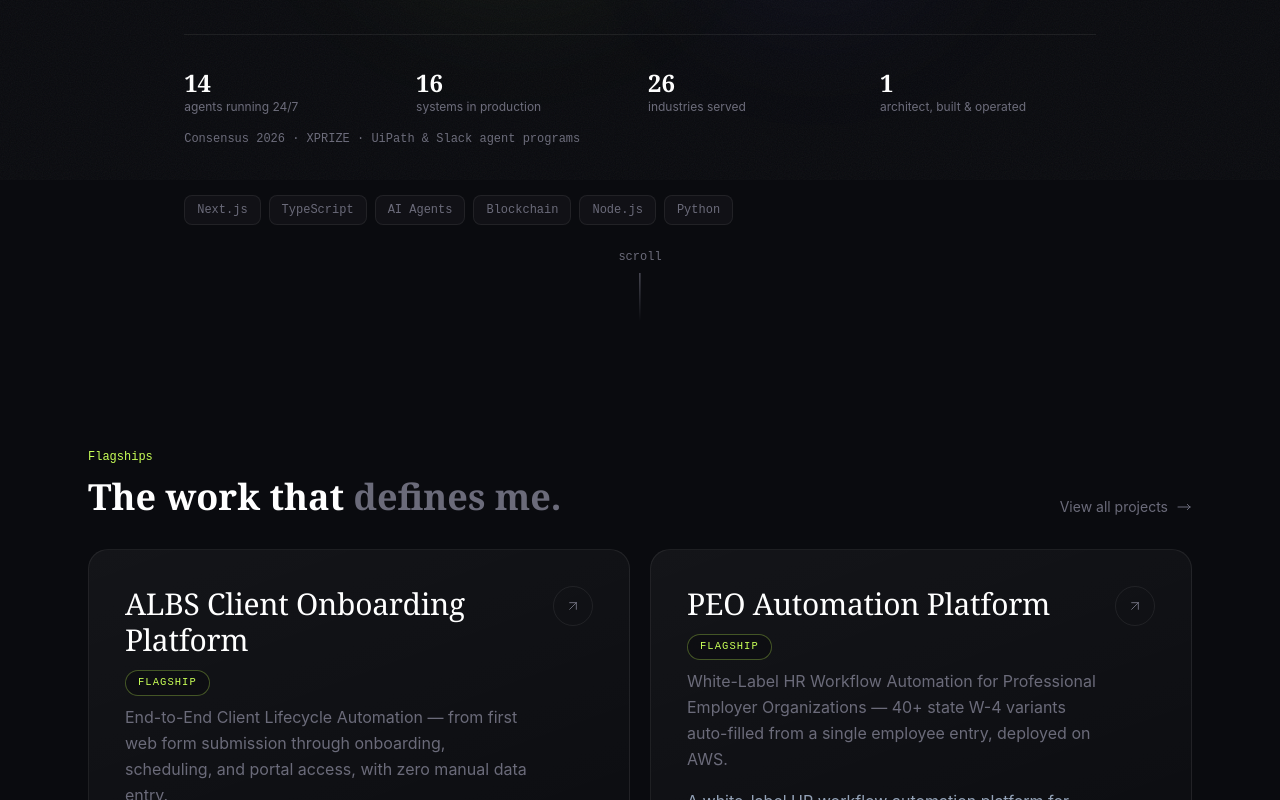
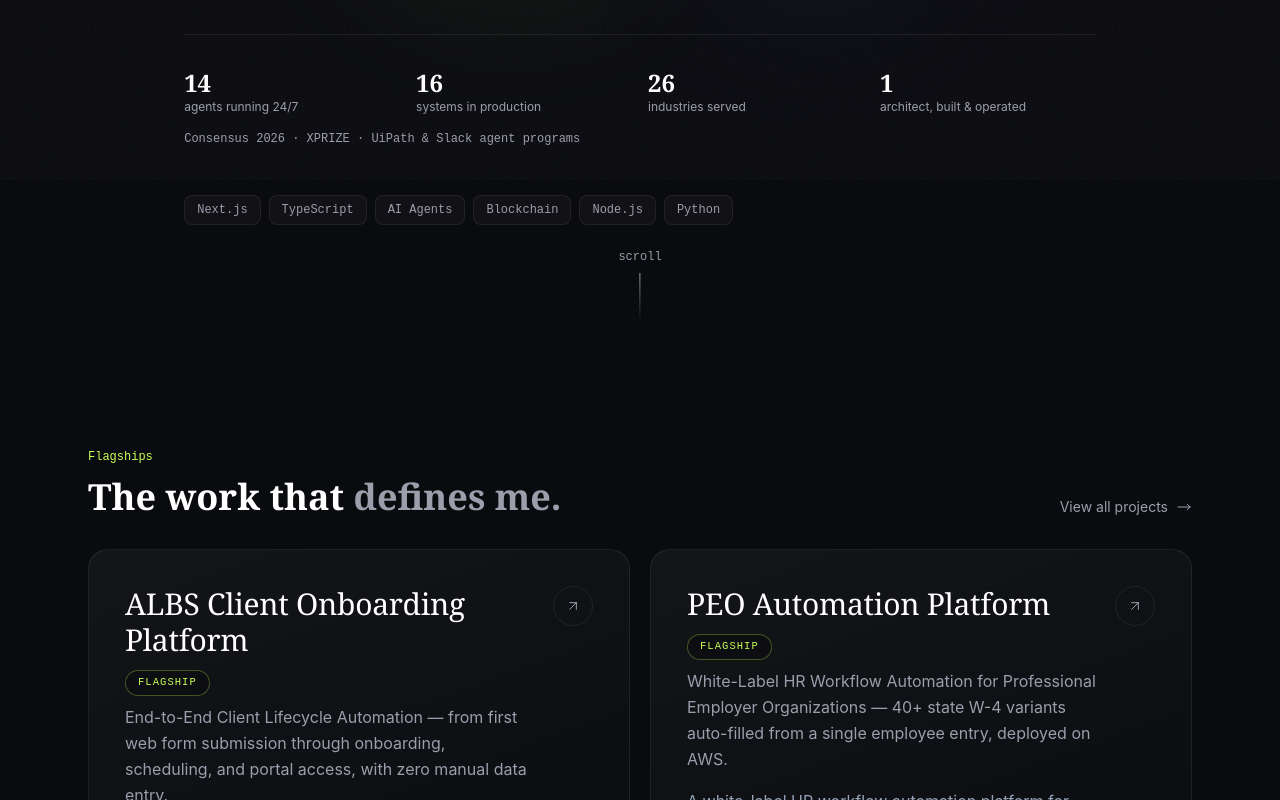
Before and after one commit to FranklinIV94/franklin-portfolio, a Next.js app: page / in a window 1280 px wide. Shown: the part 620-1420 px from the top of the page. Built offline with nearby package versions, Linux system fonts and the light colour scheme; no server answers.

Commit message:
fix(a11y): the text-muted UTILITY had its own colour, so the token fix missed it
globals.css --muted changed but tailwind.config.js still mapped text-muted to #6b6b7a, so the
utility kept shipping the failing colour. Both now #9d9dab (~7:1 on the canvas).

```diff
--- a/tailwind.config.js
+++ b/tailwind.config.js
@@ -15,7 +15,7 @@ module.exports = {
         accent: '#c8ff57',
         'accent-dim': 'rgba(200,255,87,0.12)',
         'accent-ink': '#0b0f02',
-        muted: '#6b6b7a',
+        muted: '#9d9dab', // was #6b6b7a — text-muted utility failed WCAG AA (LH 2026-10-18)
         cream: '#f4f3ee',
         'light-ink': '#101116',
         'light-muted': '#5d5f66',
```
